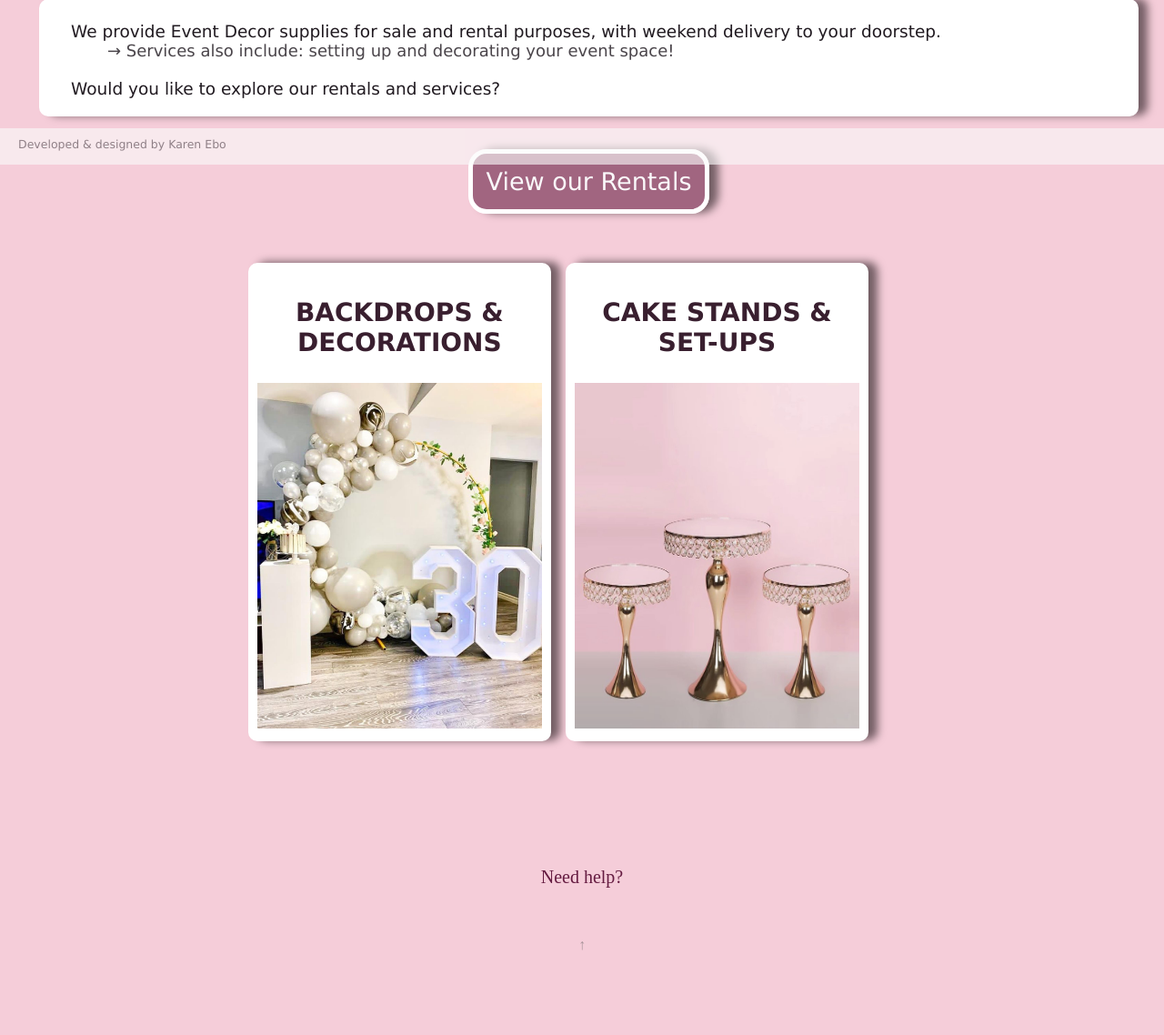
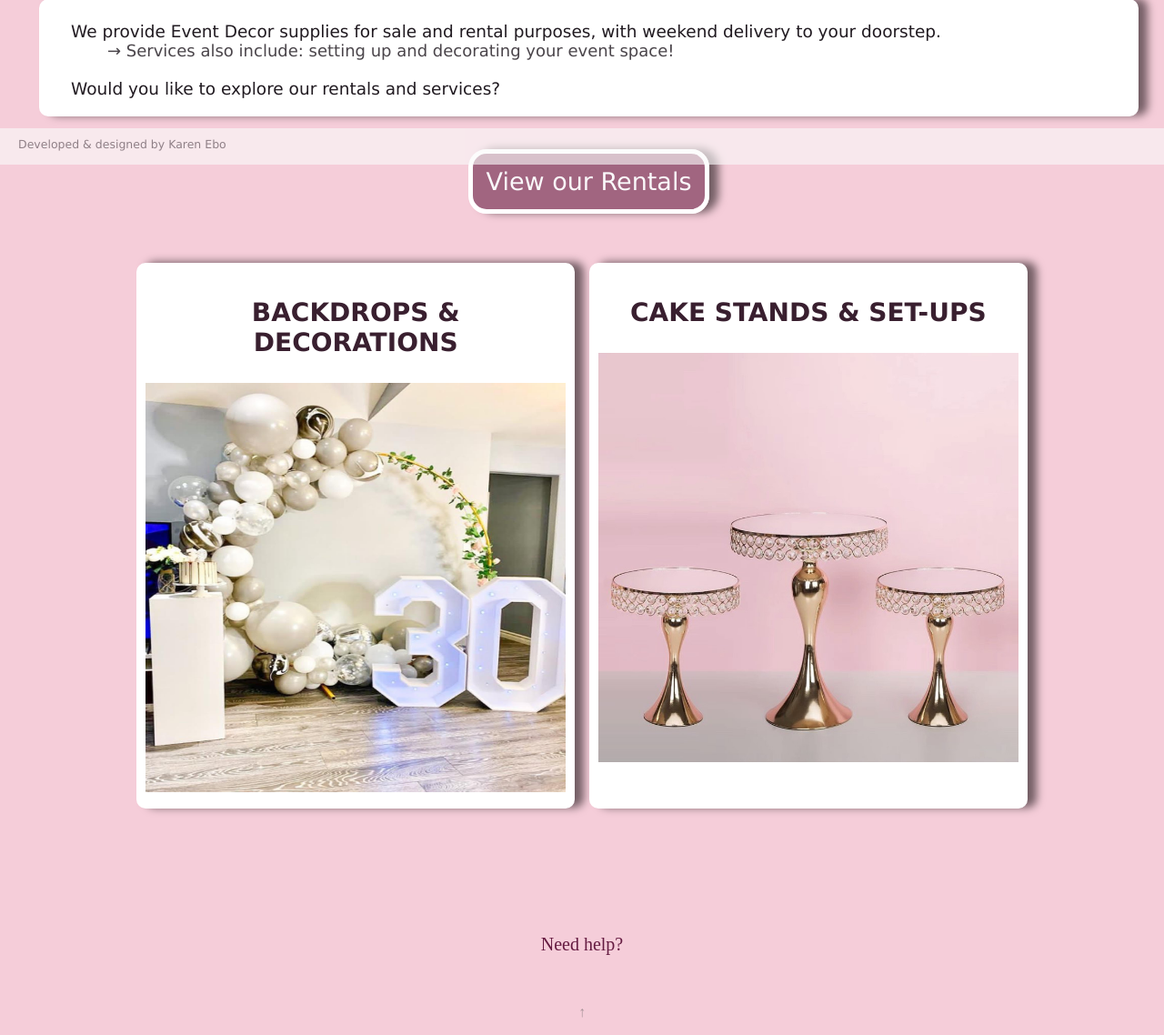
Before and after one commit to Karenebo/PartyDecorRepo, a PHP site: page /index.php in a window 1280 px wide. Shown: the part 619-1757 px from the top of the page at 91% size. Before the commit the page ends 1664 px from the top, so only its background shows below. Run offline with PHP 8.4, Linux system fonts and the light colour scheme.

Commit message:
Add files via upload

```diff
--- a/PartyDecor.css
+++ b/PartyDecor.css
@@ -17,6 +17,7 @@ article {
 main {
   margin: 20px;
 }
+
 
 .nav {color: rgb(8, 0, 8);
     background-color: white;
@@ -152,7 +153,6 @@ h2 {
 
   section {
     margin: 10%;
-    margin-left: 20%;
     margin-top: 20px;
   }
 
@@ -183,7 +183,7 @@ h2 {
 
   .column {
     float: left;
-    width: 40%;
+    width: 50%;
   }
 
   .row:after {
@@ -197,6 +197,8 @@ h2 {
     padding: 10px;
     box-shadow: 10px -1px 10px rgba(7, 0, 3, 0.541);
     border-radius: 10px;
+    height: 580px;
+    box-sizing: content-box;
   }
 
   .content:hover{
@@ -211,7 +213,7 @@ h2 {
 
   @media screen and (max-width: 600px) {
     .column {
-      width: 100%;
+      width: 120%;
     }
   }
 
@@ -222,7 +224,7 @@ h2 {
   }
 
  figure{
-  margin: 50px;
+  margin: 10px;
   margin-top: 0px;
   padding: 10px;
   padding-top: 0px;
--- a/PartyDecorContact.html
+++ b/PartyDecorContact.html
@@ -43,7 +43,6 @@
 
         <figure>
             <center>
-                <div class="content">
                 <img src="images/bookingpolicy.jpg" alt="bookingpolicy" style="width:100%">
                   </div>
             </center>
--- a/index.html
+++ b/index.html
@@ -54,7 +54,7 @@
                     <div class="column">
                       <div class="content">
                         <a href="PartyDecorBackdrops+Decorations.html" target="_blank"><h3>BACKDROPS & DECORATIONS</h3></a>
-                        <a href="PartyDecorBackdrops+Decorations.html" target="_blank"><img src="images/backgroundsetup1.jpg" alt="backgroundsetup" style="width:100%" , height="380px"></a>
+                        <a href="PartyDecorBackdrops+Decorations.html" target="_blank"><img src="images/backgroundsetup1.jpg" alt="backgroundsetup" style="width:100%; height: 450px;"></a>
                       </div>
 
                     </div>
@@ -62,7 +62,7 @@
                     <div class="column">
                       <div class="content">
                         <a href="PartyDecorCakeStands+SetUp.html" target="_blank"><h3>CAKE STANDS & SET-UPS</h3></a>
-                        <a href="PartyDecorCakeStands+SetUp.html" target="_blank"><img src="images/GoldCakeStand.jpg" alt="GoldCakeStand" style="width:100%", height="380px"></a>
+                        <a href="PartyDecorCakeStands+SetUp.html" target="_blank"><img src="images/GoldCakeStand.jpg" alt="GoldCakeStand" style="width:100%"></a>
                       </div>
                     </div>
 
```
